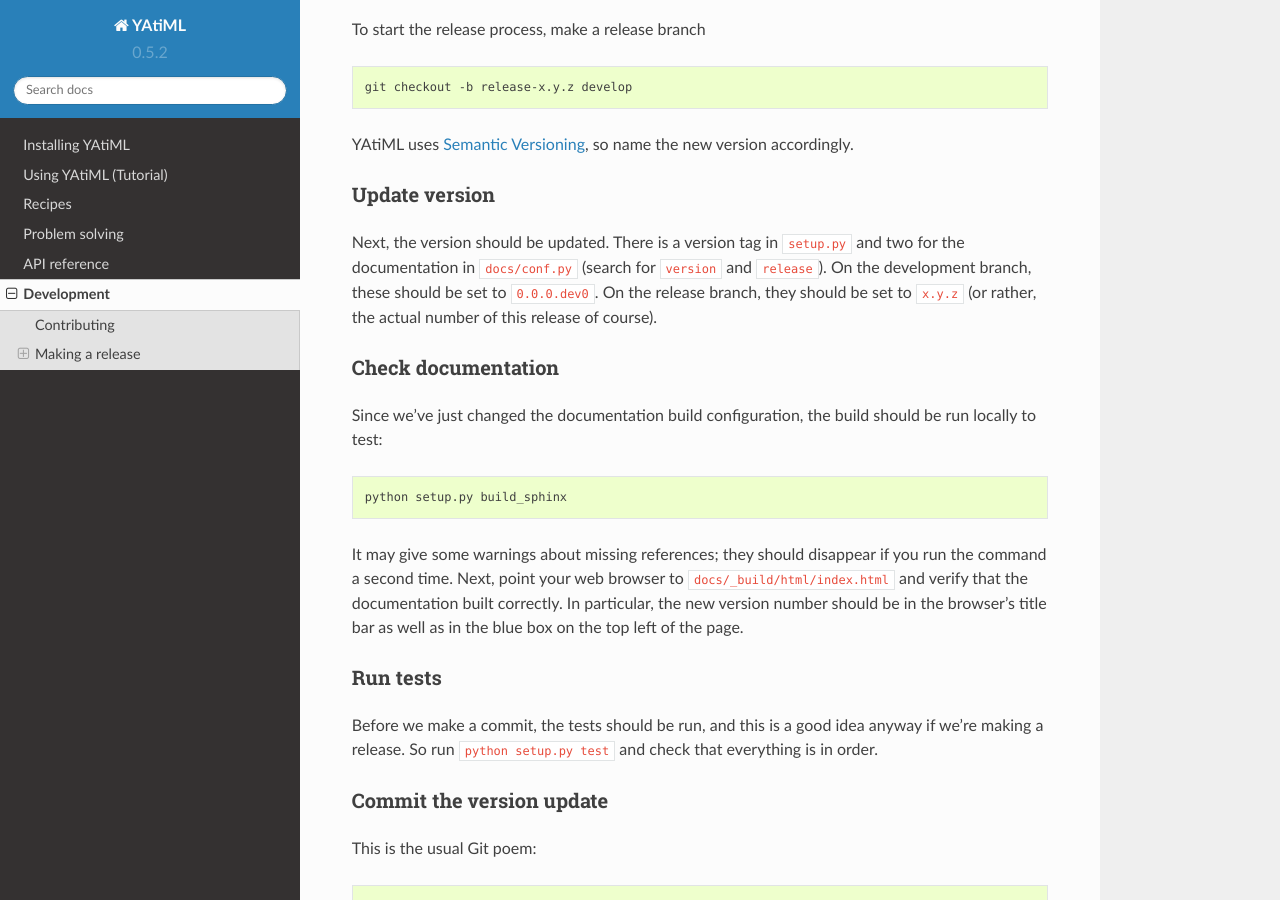
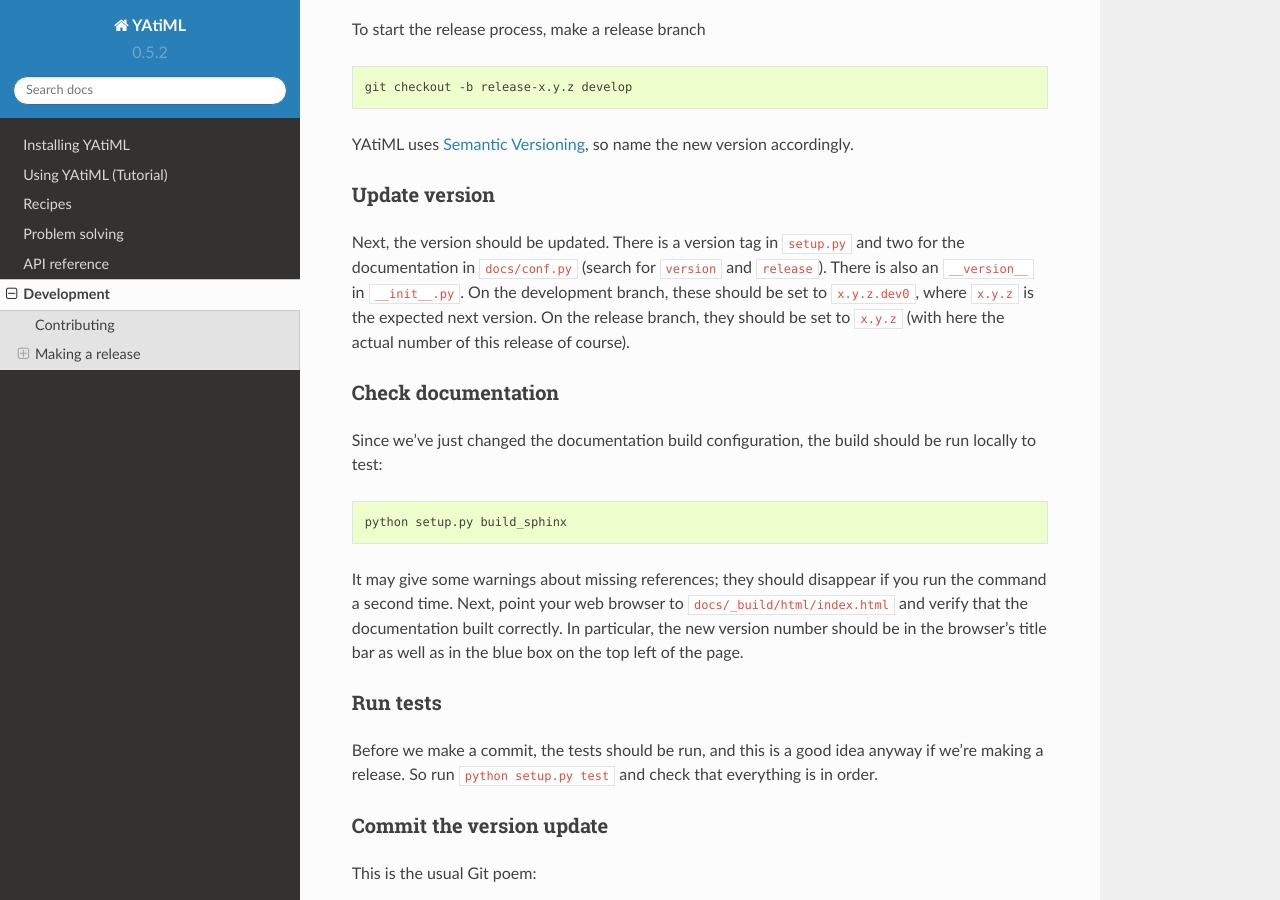
Before and after one commit to yatiml/yatiml, a Sphinx documentation site: the page built from docs/development.rst, in a window 1280 px wide and 900 px high, scrolled down 1744 px. Built offline with Sphinx 7.4.7 and the Read the Docs theme 2.0.0, drawn with Linux system fonts in a browser that asks for light colours; pages that are not in the unit, such as notebooks, are missing from menus.

Commit message:
Add __version__ in __init__.py to release instructions

```diff
--- a/docs/development.rst
+++ b/docs/development.rst
@@ -114,9 +114,10 @@
 
 Next, the version should be updated. There is a version tag in ``setup.py`` and
 two for the documentation in ``docs/conf.py`` (search for ``version`` and
-``release``). On the development branch, these should be set to ``0.0.0.dev0``.
-On the release branch, they should be set to ``x.y.z`` (or rather, the actual
-number of this release of course).
+``release``). There is also an ``__version__`` in ``__init__.py``. On the
+development branch, these should be set to ``x.y.z.dev0``, where ``x.y.z`` is
+the expected next version. On the release branch, they should be set to
+``x.y.z`` (with here the actual number of this release of course).
 
 Check documentation
 ...................
```
